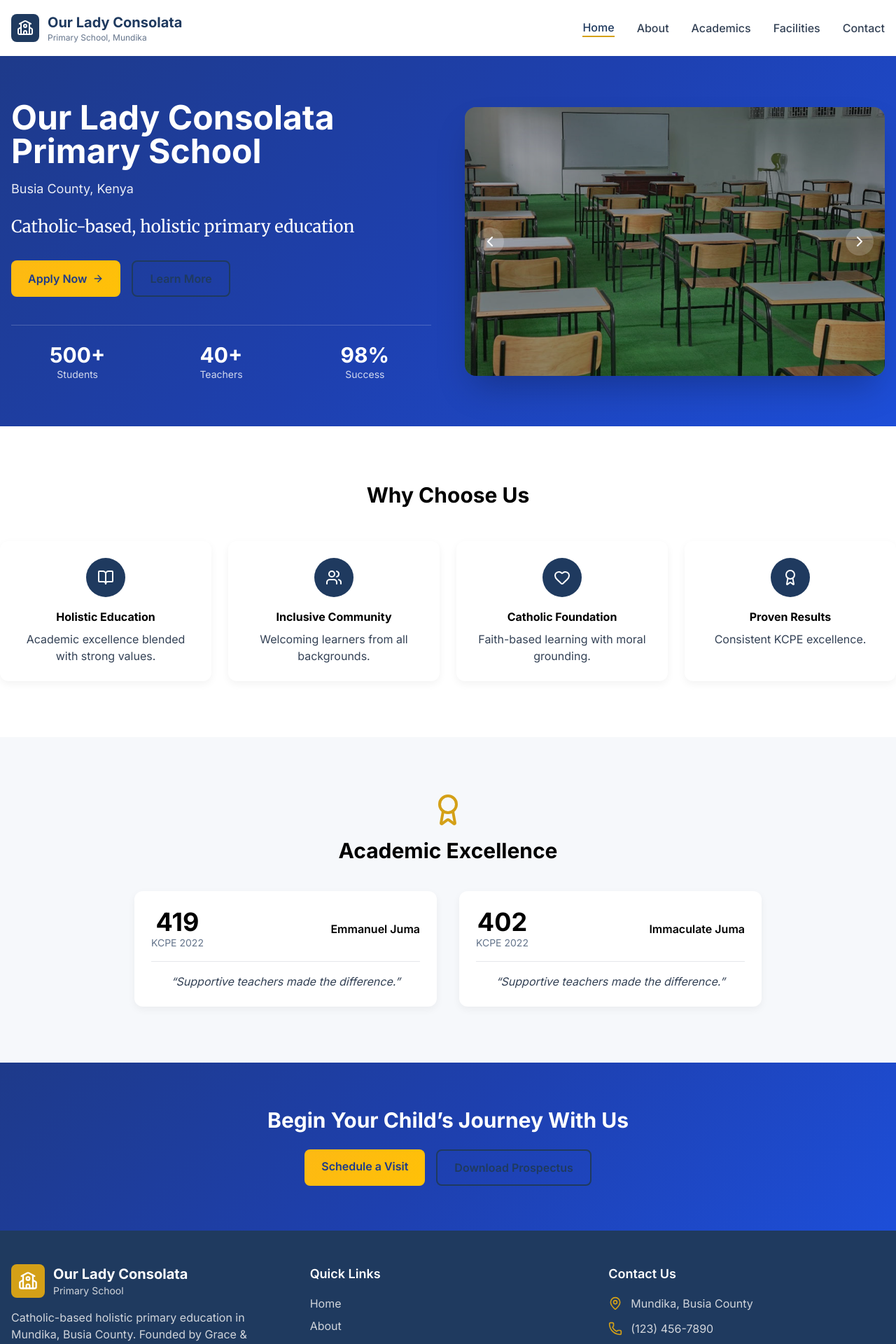
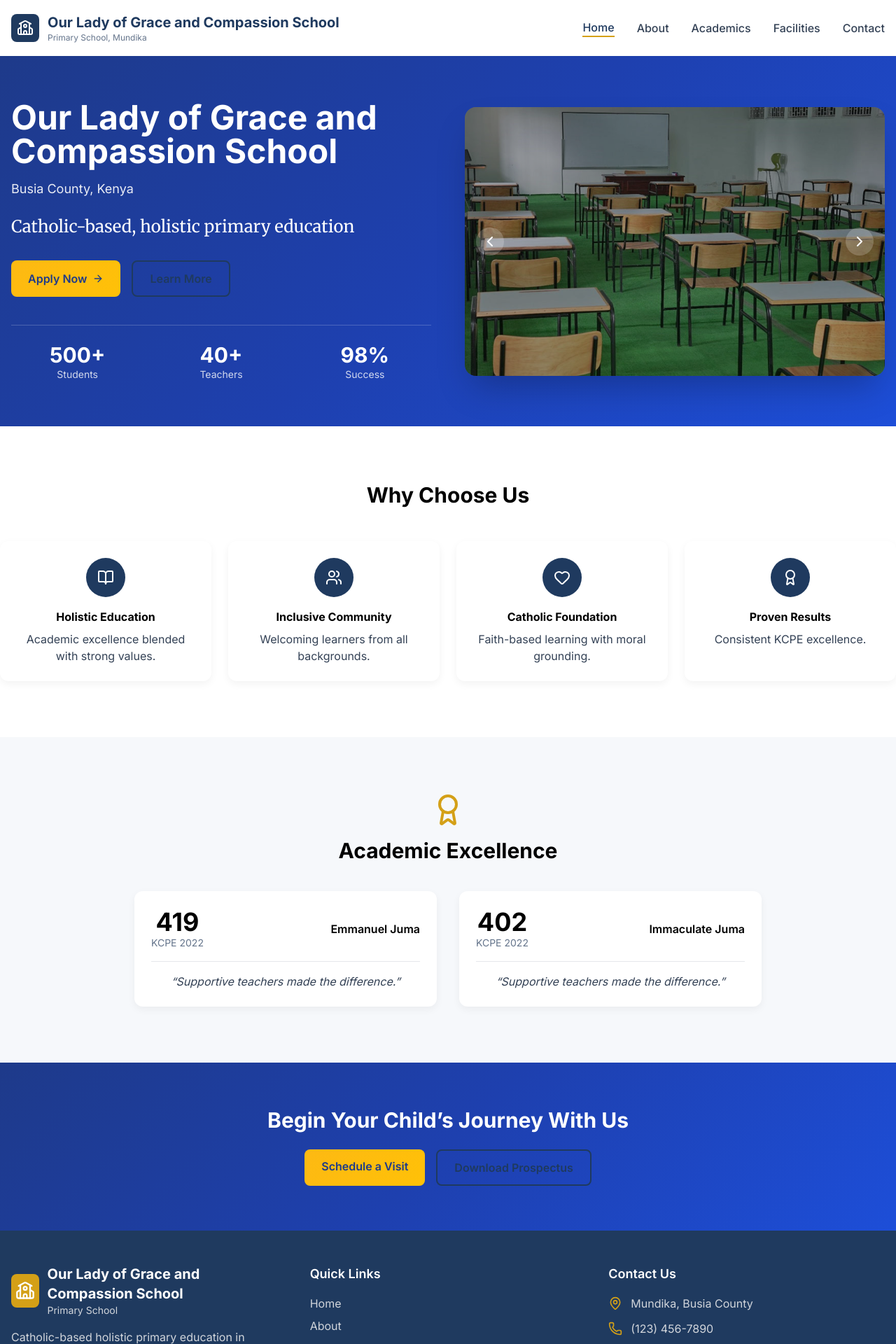
Before and after one commit to Ehud-Guzman/consolata, a React (Vite) app: page / in a window 1280 px wide. Shown: the top 1920 px of the page at 70% size. Built offline with nearby package versions, Linux system fonts and the light colour scheme.

Commit message:
Name chnage

```diff
--- a/index.html
+++ b/index.html
@@ -4,18 +4,18 @@
     <meta charset="UTF-8" />
     <link rel="icon" type="image/svg+xml" href="/school-icon.svg" />
     <meta name="viewport" content="width=device-width, initial-scale=1.0" />
-    <title>Our Lady Consolata School - Mundika, Busia County</title>
+    <title>Our Lady of Grace and Compassion School - Mundika, Busia County</title>
     <meta name="description" content="Catholic-based holistic primary education in Mundika, Busia County">
     <link rel="preconnect" href="https://fonts.googleapis.com">
     <link rel="preconnect" href="https://fonts.gstatic.com" crossorigin>
     <link href="https://fonts.googleapis.com/css2?family=Inter:wght@300;400;500;600;700&family=Merriweather:wght@400;700&display=swap" rel="stylesheet">
   <!-- Open Graph / WhatsApp -->
 <meta property="og:type" content="website" />
-<meta property="og:title" content="Our Lady Consolata Primary School" />
+<meta property="og:title" content="Our Lady of Grace and Compassion School " />
 <meta property="og:description" content="Catholic-based holistic primary education in Mundika, Busia County, Kenya." />
 <meta property="og:image" content="https://consolata.netlify.app/og-image.jpg" />
 <meta property="og:url" content="https://consolata.netlify.app/" />
-<meta property="og:site_name" content="Our Lady Consolata School" />
+<meta property="og:site_name" content="Our Lady of Grace and Compassion School" />
 
 <!-- Optional but recommended -->
 <meta property="og:image:width" content="1200" />
@@ -23,7 +23,7 @@
 
 <!-- Twitter (WhatsApp ignores this, but good hygiene) -->
 <meta name="twitter:card" content="summary_large_image" />
-<meta name="twitter:title" content="Our Lady Consolata Primary School" />
+<meta name="twitter:title" content="Our Lady of Grace and Compassion School School" />
 <meta name="twitter:description" content="Catholic-based holistic primary education in Mundika, Busia County, Kenya." />
 <meta name="twitter:image" content="https://consolata.netlify.app/og-image.jpg" />
 
--- a/src/components/Footer.jsx
+++ b/src/components/Footer.jsx
@@ -16,7 +16,7 @@ const Footer = () => {
                 <School className="h-7 w-7" />
               </div>
               <div>
-                <h3 className="text-xl font-bold">Our Lady Consolata</h3>
+                <h3 className="text-xl font-bold">Our Lady of Grace and Compassion School </h3>
                 <p className="text-sm text-gray-300">Primary School</p>
               </div>
             </div>
@@ -66,7 +66,7 @@ const Footer = () => {
         {/* Divider */}
         <div className="border-t border-gray-700 mt-8 pt-8 text-center space-y-1">
           <p className="text-gray-400">
-            © {currentYear} Our Lady Consolata Primary School. All rights reserved.
+            © {currentYear} Our Lady of Grace and Compassion School . All rights reserved.
           </p>
           <p className="text-sm text-gray-500">
             Founded by Grace & Compassion Benedictine Sisters
--- a/src/components/Header.jsx
+++ b/src/components/Header.jsx
@@ -26,7 +26,7 @@ const Header = () => {
               <School className="h-6 w-6 text-white" />
             </div>
             <div>
-              <h1 className="text-xl font-bold text-navy-primary">Our Lady Consolata</h1>
+              <h1 className="text-xl font-bold text-navy-primary">Our Lady of Grace and Compassion School </h1>
               <p className="text-xs text-text-muted">Primary School, Mundika</p>
             </div>
           </Link>
--- a/src/data/schoolData.js
+++ b/src/data/schoolData.js
@@ -1,5 +1,5 @@
 export const schoolInfo = {
-  name: "Our Lady Consolata Primary School",
+  name: "Our Lady of Grace and Compassion School ",
   location: "Mundika, Busia County",
   tagline: "Catholic-based, holistic primary education",
   founded: {
--- a/src/pages/About.jsx
+++ b/src/pages/About.jsx
@@ -35,7 +35,7 @@ const About = () => {
             <h2 className="text-3xl font-bold text-center mb-8">Who We Are</h2>
             <div className="text-lg text-text-body space-y-4">
               <p>
-                Our Lady Consolata Primary School is a Catholic institution in {schoolInfo.location},
+                Our Lady of Grace and Compassion School  is a Catholic institution in {schoolInfo.location},
                 dedicated to providing quality education that nurtures the whole child - academically,
                 spiritually, socially, and emotionally.
               </p>
--- a/src/pages/Academics.jsx
+++ b/src/pages/Academics.jsx
@@ -112,7 +112,7 @@ const Academics = () => {
                   <p className="text-text-muted mb-4">KCPE {result.year} Top Performer</p>
                   <div className="bg-background-light p-4 rounded-lg">
                     <p className="text-text-body italic">
-                      "The teachers' dedication and the supportive environment at Our Lady Consolata
+                      "The teachers' dedication and the supportive environment at Our Lady of Grace and Compassion School
                       helped me achieve my best. The holistic approach prepared me for high school."
                     </p>
                   </div>
--- a/src/pages/Contact.jsx
+++ b/src/pages/Contact.jsx
@@ -31,7 +31,7 @@ const Contact = () => {
         <div className="container mx-auto px-4 text-center">
           <h1 className="text-4xl font-bold mb-4">Contact Us</h1>
           <p className="text-xl opacity-90 max-w-3xl mx-auto">
-            Get in touch with Our Lady Consolata Primary School
+            Get in touch with Our Lady of Grace and Compassion School
           </p>
         </div>
       </section>
--- a/src/pages/Facilities.jsx
+++ b/src/pages/Facilities.jsx
@@ -59,7 +59,7 @@ const Facilities = () => {
           <div className="max-w-3xl mx-auto text-center">
             <h2 className="text-3xl font-bold mb-6">A Conducive Learning Environment</h2>
             <p className="text-lg text-text-body">
-              At Our Lady Consolata Primary School, we believe that quality facilities enhance
+              At Our Lady of Grace and Compassion School , we believe that quality facilities enhance
               learning outcomes. Our infrastructure is carefully designed to promote safety,
               comfort, discipline, and holistic development.
             </p>
--- a/src/pages/Home.jsx
+++ b/src/pages/Home.jsx
@@ -58,7 +58,7 @@ export default function Home() {
           {/* LEFT */}
           <div>
             <h1 className="text-4xl lg:text-5xl font-bold mb-4">
-              Our Lady Consolata Primary School
+              Our Lady of Grace and Compassion School
             </h1>
 
             <p className="text-lg opacity-90 mb-6">
```
Also changed, not shown: 1 other file (tests, documents, lock files or other folders).
